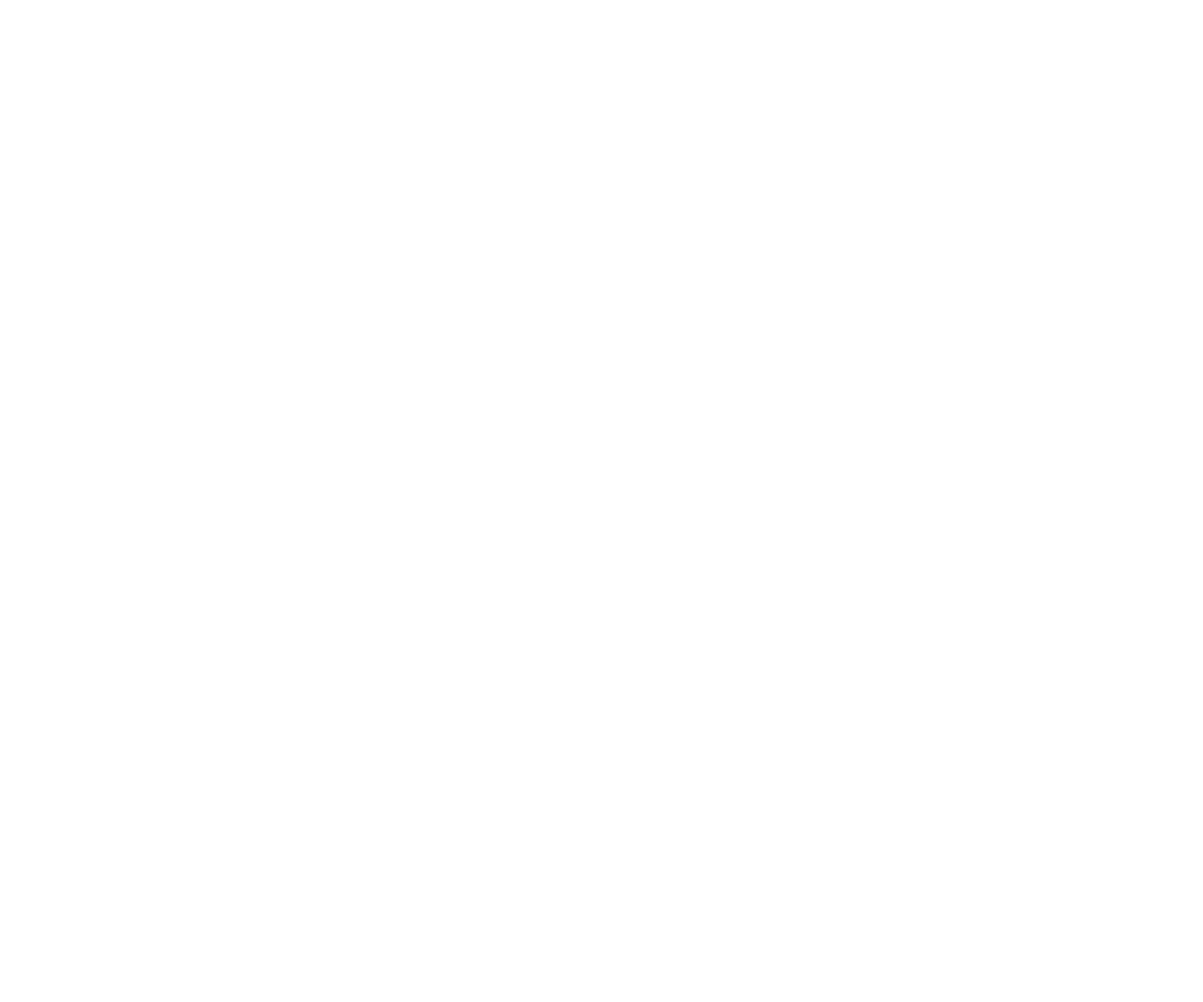
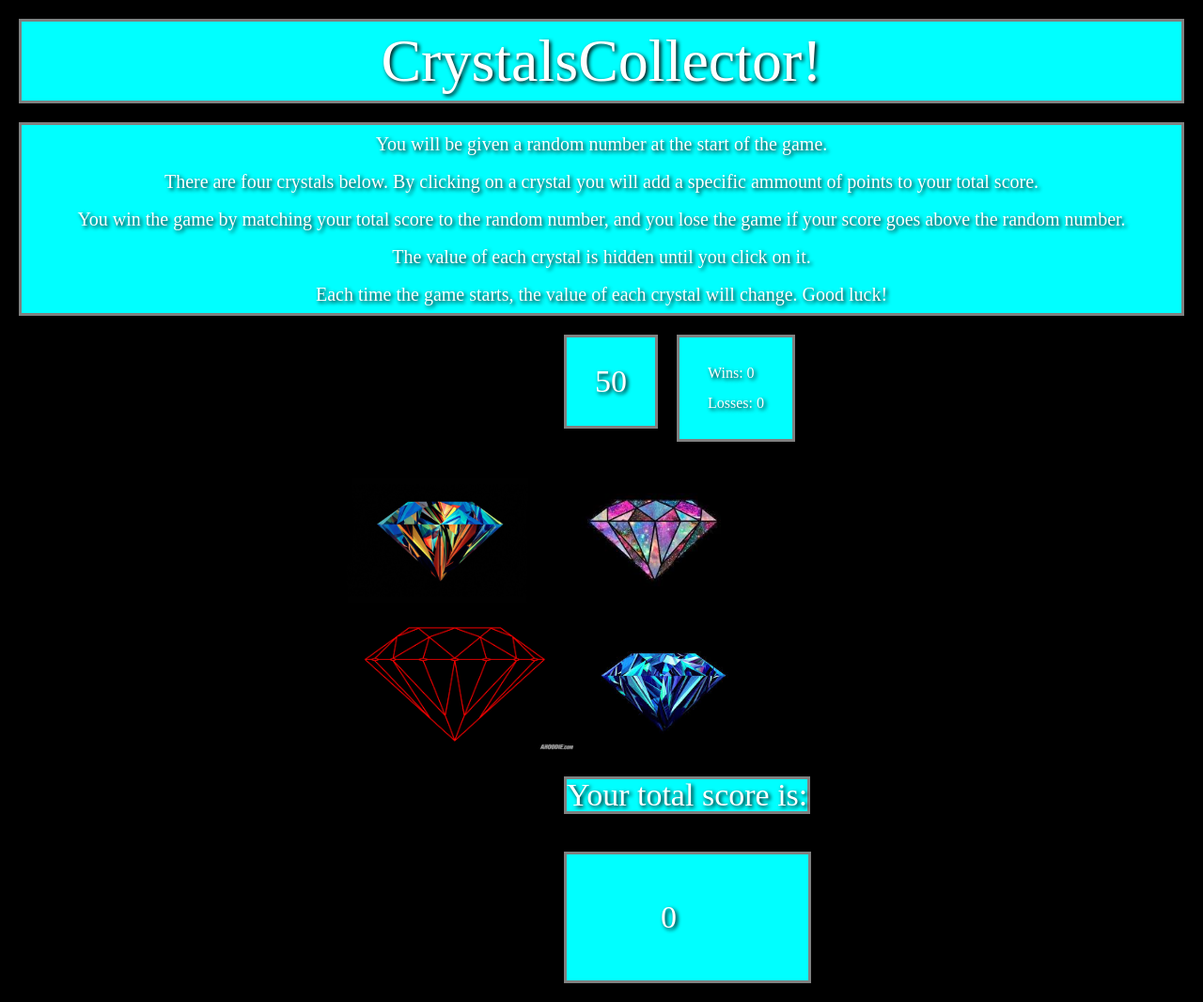
Before and after one commit to Jasonvermaak/unit-4-game, a plain HTML site: page index.html in a window 1280 px wide. Shown: the whole page at 94% size. Before the commit the page ends 800 px from the top, so only its background shows below. Drawn offline with nearby package versions, Linux system fonts and the light colour scheme.

Commit message:
full homework

```diff
--- /dev/null
+++ b/assets/css/reset.css
@@ -0,0 +1,48 @@
+/* http://meyerweb.com/eric/tools/css/reset/
+   v2.0 | 20110126
+   License: none (public domain)
+*/
+
+html, body, div, span, applet, object, iframe,
+h1, h2, h3, h4, h5, h6, p, blockquote, pre,
+a, abbr, acronym, address, big, cite, code,
+del, dfn, em, img, ins, kbd, q, s, samp,
+small, strike, strong, sub, sup, tt, var,
+b, u, i, center,
+dl, dt, dd, ol, ul, li,
+fieldset, form, label, legend,
+table, caption, tbody, tfoot, thead, tr, th, td,
+article, aside, canvas, details, embed,
+figure, figcaption, footer, header, hgroup,
+menu, nav, output, ruby, section, summary,
+time, mark, audio, video {
+	margin: 0;
+	padding: 0;
+	border: 0;
+	font-size: 100%;
+	font: inherit;
+	vertical-align: baseline;
+}
+/* HTML5 display-role reset for older browsers */
+article, aside, details, figcaption, figure,
+footer, header, hgroup, menu, nav, section {
+	display: block;
+}
+body {
+	line-height: 1;
+}
+ol, ul {
+	list-style: none;
+}
+blockquote, q {
+	quotes: none;
+}
+blockquote:before, blockquote:after,
+q:before, q:after {
+	content: '';
+	content: none;
+}
+table {
+	border-collapse: collapse;
+	border-spacing: 0;
+}
--- /dev/null
+++ b/assets/css/style.css
@@ -0,0 +1,101 @@
+/* Green Background */
+body {
+    background-image: url("../images/background.jpg");
+    background-repeat: no-repeat;
+    max-width: 100%;
+}
+
+/* Game Title and Instructions */
+#title {
+    font-size: 64px;
+    color: white;
+    background-color: cyan;
+    margin: 20px;
+    text-align: center;
+    padding-top: 10px;
+    padding-bottom: 10px;
+    border: 3px solid grey;
+    text-shadow: 2px 2px 4px #000000;
+}
+
+.instructions {
+    font-size: 20px;
+    color: white;
+    background-color: cyan;
+    margin: 20px;
+    text-align: center;
+    padding-top: 10px;
+    padding-bottom: 10px;
+    border: 3px solid grey;
+    text-shadow: 2px 2px 4px #000000;
+}
+
+/* Target Score and Wins/Losses */
+#pretty-number {
+    font-size: 34px;
+    text-align: center;
+    color: white;
+    background-color:cyan;
+    float: left;
+    clear: both;
+    padding: 30px;
+    position: relative;
+    left: 600px;
+    border: 3px solid grey;
+    text-shadow: 2px 2px 4px #000000;
+}
+
+#winsnlosses {
+    float: left;
+    clear: both;
+    color: white;
+    font-size: 20 px;
+    background-color: cyan;
+    padding: 30px;
+    position: relative;
+    left: 720px;
+    bottom: 100px;
+    border: 3px solid grey;
+    text-shadow: 2px 2px 4px #000000;
+}
+
+/* Crystal Pictures */
+.crystal-container {
+    margin: auto;
+    width: 50%;
+    position: relative;
+    left: 30px;
+}
+
+img:hover {
+    outline: 3px solid grey;
+}
+
+/* Current Score */
+#score-is {
+    font-size: 34px;
+    color: white;
+    background-color: cyan;
+    margin: 20px;
+    float: left;
+    clear: both;
+    position: relative;
+    left: 580px;
+    border: 3px solid grey;
+    text-shadow: 2px 2px 4px #000000;
+}
+
+#current-score {
+    font-size: 34px;
+    text-align: center;
+    float: left;
+    clear: both;
+    color: white;
+    background-color: cyan;
+    margin: 20px;
+    padding: 50px 140px 50px 100px;
+    position: relative;
+    left: 580px;
+    border: 3px solid grey;
+    text-shadow: 2px 2px 4px #000000;
+}
--- /dev/null
+++ b/assets/javascript/game.js
@@ -0,0 +1,101 @@
+// Gamestate
+var gameOver = false
+
+// Score
+var currScore = 0
+var wins = 0
+var losses = 0
+
+// Random Target Score
+var minNumber = 19
+var maxNumber = 120
+var randomTargetNumber = randomTargetNumberFromRange(minNumber , maxNumber);
+function randomTargetNumberFromRange(min, max)
+{
+    return Math.floor(Math.random()*(max-min+1)+min);
+}
+
+// Writes Target Score to HTML
+$("#random-target-number").html(randomTargetNumber);
+
+// Crystal value range
+var minCrystalNumber = 1
+var maxCrystalNumber = 12
+
+// Random Crystal Values
+var randomCrystalNumber1;
+var randomCrystalNumber2;
+var randomCrystalNumber3;
+var randomCrystalNumber4;
+SetCrystalValues();
+
+function SetCrystalValues() {
+    randomCrystalNumber1 = randomCrystalNumberFromRange(minCrystalNumber , maxCrystalNumber);
+    randomCrystalNumber2 = randomCrystalNumberFromRange(minCrystalNumber , maxCrystalNumber);
+    randomCrystalNumber3 = randomCrystalNumberFromRange(minCrystalNumber , maxCrystalNumber);
+    randomCrystalNumber4 = randomCrystalNumberFromRange(minCrystalNumber , maxCrystalNumber);
+
+    function randomCrystalNumberFromRange(min, max)
+    {
+        return Math.floor(Math.random()*(max-min+1)+min);
+    }
+    console.log("Crystal1: " + randomCrystalNumber1);
+    console.log("Crystal2: " + randomCrystalNumber2);
+    console.log("Crystal3: " + randomCrystalNumber3);
+    console.log("Crystal4: " + randomCrystalNumber4);
+}
+
+// Assign to Crystals
+
+// Crystal 1
+$("#crystal1").click(function(randomCrystalNumberFromRange){
+    $("#current-score").html(currScore += randomCrystalNumber1)
+    Gamestate()
+})
+
+// Crystal 2
+$("#crystal2").click(function(randomCrystalNumberFromRange){
+    $("#current-score").html(currScore += randomCrystalNumber2)
+    Gamestate()
+})
+
+// Crystal 3
+$("#crystal3").click(function(randomCrystalNumberFromRange){
+    $("#current-score").html(currScore += randomCrystalNumber3)
+    Gamestate()
+})
+
+// Crystal 4
+$("#crystal4").click(function(randomCrystalNumberFromRange){
+    $("#current-score").html(currScore += randomCrystalNumber4)
+    Gamestate()
+})
+
+// Win/Loss conditions
+function Gamestate() {
+    // Win/Lose
+    if (currScore == randomTargetNumber){
+        gameOver = true;
+        wins++;
+        alert("You win! Play again?")
+    } else if (currScore > randomTargetNumber){
+        gameOver = true;
+        losses++;
+        alert("Almost! Try again?")
+    }
+
+    // Reset everything
+    if (gameOver) {
+        currScore = 0
+        randomTargetNumber = randomTargetNumberFromRange(minNumber , maxNumber)
+
+        // Update win/loss
+        $("#wins").html("Wins: " + wins)
+        $("#losses").html("Losses: " + losses)
+        $("#random-target-number").html(randomTargetNumber)
+        $("#current-score").html(currScore)
+        console.log("---------")
+        SetCrystalValues()
+        gameOver = false;
+    }
+}
--- a/index.html
+++ b/index.html
@@ -4,9 +4,74 @@
     <meta charset="UTF-8">
     <meta name="viewport" content="width=device-width, initial-scale=1.0">
     <meta http-equiv="X-UA-Compatible" content="ie=edge">
-    <title>Document</title>
+    <title>CrystalsCollector</title>
+    <link rel="icon" type="img/jpg" href="assets/images/crystal1.jpg">
+    <link rel="stylesheet" type="text/css" href="assets/css/reset.css">
+    <link rel="stylesheet" type="text/css" href="assets/css/style.css">
 </head>
 <body>
 
+    <h1 id="title">CrystalsCollector!</h1>
+
+    <!--Instructions-->
+    <div class="instructions">
+        <p>You will be given a random number at the start of the game.</p>
+        <br>
+        <p>There are four crystals below. By clicking on a crystal you will add a specific ammount of points to your total score.</p>
+        <br>
+        <p>You win the game by matching your total score to the random number, and you lose the game if your score goes above the random number.</p>
+        <br>
+        <p>The value of each crystal is hidden until you click on it.</p>
+        <br>
+        <p>Each time the game starts, the value of each crystal will change. Good luck!</p>
+    </div>
+
+    <!--Randomly Generated Target Number-->
+    <div id="pretty-number">
+        <p id="random-target-number"></p>
+    </div>
+
+    <!--Wins and Losses-->
+    <div id="winsnlosses">
+        <p id="wins">Wins: 0</p>
+        <br>
+        <p id="losses">Losses: 0</p>
+    </div>
+
+    <br>
+    <br>
+    <br>
+    <br>
+    <br>
+    <br>
+    <br>
+    <br>
+    <br>
+
+    <!--Crystal Images-->
+    <div class="crystal-container">
+        <img id="crystal1" src="assets/images/crystal1.jpg" alt="Crystal 1" height="150px">
+        <img id="crystal2" src="assets/images/crystal2.jpg" alt="Crystal 2" height="150px">
+        <img id="crystal3" src="assets/images/crystal3.png" alt ="Crystal 3" height="150px">
+        <img id="crystal4" src="assets/images/crystal4.jpg" alt="Crystal 4" height="150px">
+    </div>
+
+    <!--Current Game Score-->
+    <div id="score-is">
+        <p>Your total score is:</p>
+    </div>
+
+    <div>
+        <p id="current-score">0</p>
+    </div>
+
+    <!--JQuery Link DON'T MESS WITH IT-->
+    <script
+  src="https://code.jquery.com/jquery-3.3.1.min.js"
+  integrity="sha256-FgpCb/KJQlLNfOu91ta32o/NMZxltwRo8QtmkMRdAu8="
+  crossorigin="anonymous"></script>
+
+    <!--JavaScript Link DON'T MESS WITH IT-->
+    <script src="assets/javascript/game.js"></script>
 </body>
 </html>
```
Also changed, not shown: assets/images/background.jpg (added), assets/images/crystal1.jpg (added), assets/images/crystal2.jpg (added), assets/images/crystal3.png (added), assets/images/crystal4.jpg (added), 3 other files.
